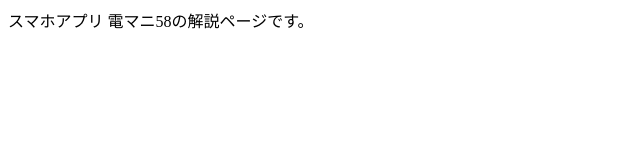
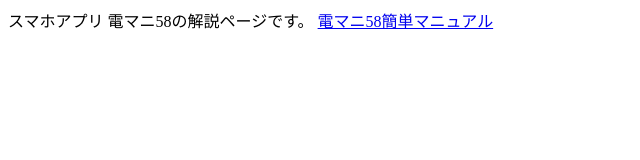
Before and after one commit to ryu-shizumi/HowToDenmani58, a plain HTML site: page index.html in a window 1280 px wide. Shown: the whole page, without its empty margins (0-640 px from the left). Drawn offline with Linux system fonts and the light colour scheme.

Commit message:
Update index.html

```diff
--- a/index.html
+++ b/index.html
@@ -2,5 +2,6 @@
     <head></head>
     <body>
         スマホアプリ 電マニ58の解説ページです。
+        <a href="manual.pdf">電マニ58簡単マニュアル</a>
     </body>
 </html>
```
